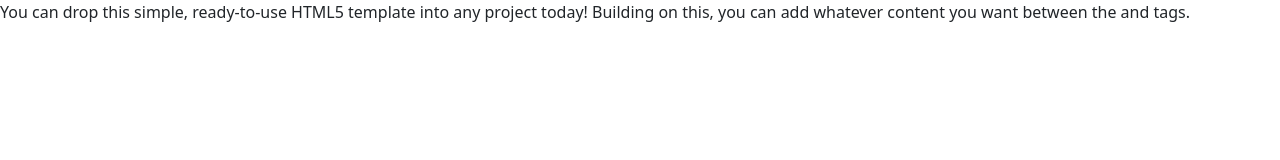
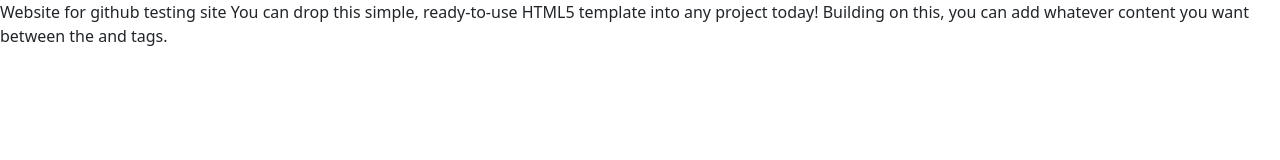
Before and after one commit to gwhiting/test, a website: page src/index.html in a window 1280 px wide. Drawn offline with nearby package versions, Linux system fonts and the light colour scheme; files that its build step writes are made by us from their sources.

Commit message:
Update index.html

```diff
--- a/src/index.html
+++ b/src/index.html
@@ -25,7 +25,7 @@
 
 <body>
   <!-- your content here... -->
-  <script src="js/scripts.js"></script>
+Website for github testing site
 </body>
 </html>
 You can drop this simple, ready-to-use HTML5 template into any project today! Building on this, you can add whatever content you want between the <body> and </body> tags.
```
